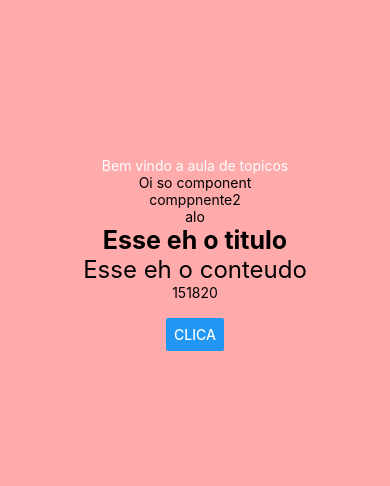
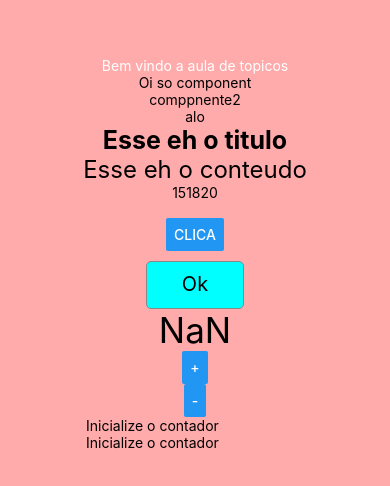
Before and after one commit to Migueldoniz/aulascribas, a React Native app in the folder moguelteste/: screen / in a window 390 px wide. Shown: the part 168-654 px from the top of the page. Built offline with nearby package versions, Linux system fonts and the light colour scheme.

Commit message:
aula 13/03

```diff
--- a/moguelteste/App.js
+++ b/moguelteste/App.js
@@ -6,8 +6,11 @@ import {Titulo, Mensagem, somar} from './componentes/componentes'
 import ListaProdutos from './ListaProdutos'
 import produtos from './produtos';
 import produtos2 from './produtos2';
+import MyButton from './componentes/MyButton';
+import Contador from './componentes/Contador';
 
 export default function App() {
+  const [mostrarmsg, setmostrarmsg] = React.useState(false);
   return (
     <View style={styles.container}>
       <Text style={styles.texto}>Bem vindo a aula de topicos</Text>
@@ -22,14 +25,16 @@ export default function App() {
       <Button
           title='clica'
           onPress={() => {
-
-            produtos.map(p =>{
-                  <View><Text key={p.id}> {p.id} - {p.nome} - Valor:{p.preco}</Text></View>
-
-            })
+              setmostrarmsg(!mostrarmsg)
           }
         }/>
+        {mostrarmsg && <ListaProdutos lista={produtos}/>}
+        <MyButton
+        label = "Ok"
+        onClick= {() => {console.warn("Testando")}}/>
+        <Contador passo="2"></Contador>
     </View>
+
   );
 }
 
--- /dev/null
+++ b/moguelteste/componentes/Contador.js
@@ -0,0 +1,45 @@
+import { Button, TextInput } from "react-native"
+import { Text } from "react-native"
+import { useState } from "react"
+
+export default props => {
+
+    const [numero, setNumero] = useState(parseInt(props.inicial))
+    const [numero1, setNumero1] = useState(0)
+
+    const inc = () => {
+        setNumero(numero+parseInt(props.passo))
+        console.warn(numero)
+    }
+    const dec = () => setNumero(numero-parseInt(props.passo))
+
+    const handleTextchange= (text) => {
+        text.trim() !== !isNaN(text) ? setNumero(parseInt(text)) :setNumero(0);
+    };
+
+    const soma = (numero1,numero2) => {
+
+    }
+    return (
+        <>
+            <Text style = {{fontSize: 35, textAlign:'center'}}>{numero}</Text>
+            <Button title="+" onPress={inc}/>
+            <Button title="-" onPress={dec}/>
+            <TextInput
+                style= {{color: "FFF"}}
+                placeholder="Inicialize o contador"
+                onChangeText={(text) => {
+                    setNumero(text)
+                }}
+                value={''}/>
+
+            <TextInput
+                style= {{color: "FFF"}}
+                placeholder="Inicialize o contador"
+                onChangeText={(text) => {
+                    setNumero2(text)
+                }}
+                value={''}/>
+        </>
+    )
+}
--- /dev/null
+++ b/moguelteste/componentes/MyButton.js
@@ -0,0 +1,27 @@
+import React from "react";
+import { Text, TouchableHighlight, StyleSheet, Dimensions, TouchableOpacity } from "react-native";
+
+export default props => {
+    return(
+        <TouchableOpacity onPress={props.onClick} activeOpacity={0.7}>
+            <Text style={style.botao}>
+                {props.label}
+            </Text>
+        </TouchableOpacity>
+    )
+}
+
+const style = StyleSheet.create({
+    botao: {
+        marginTop:10,
+        fontSize: 20,
+        height: Dimensions.get('window').width/8,
+        width: Dimensions.get('window').width/4,
+        padding: 10,
+        backgroundColor: 'cyan',
+        textAlign: 'center',
+        borderWidth: 1,
+        borderColor: '#888',
+        borderRadius: 5,
+    }
+})
```
